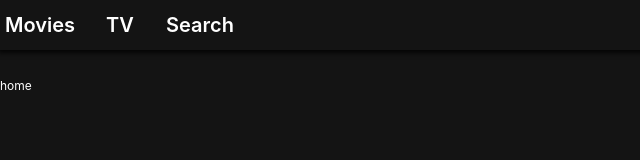
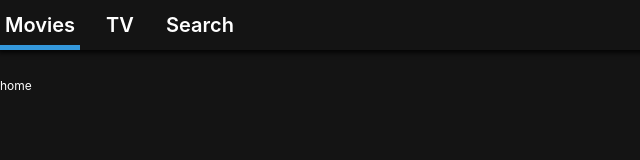
Before and after one commit to Daehun377/netflix_clone, a React (Create React App) app: page / in a window 1280 px wide. Shown: the top 160 px of the page, without its empty margins (0-640 px from the left). Built offline with nearby package versions, Linux system fonts and the light colour scheme.

Commit message:
[Add] location in Header (withRouter)

```diff
--- a/src/Components/Header.js
+++ b/src/Components/Header.js
@@ -1,5 +1,5 @@
 import React from 'react';
-import {Link} from "react-router-dom";
+import {Link, withRouter} from "react-router-dom";
 import styled from "styled-components";
 
 
@@ -27,6 +27,9 @@
   text-align: center;
   font-size: 20px;
   font-weight: 600;
+  border-bottom: 5px solid
+    ${(props) => (props.current ? "#3498db" : "transparent")};
+  transition: border-bottom 0.5s ease-in-out;
 `;
 
 const SLINK = styled(Link)`
@@ -38,22 +41,20 @@
 
 
 
-const Header = () => {
+export default withRouter(({location : {pathname}}) => {
     return (
         <Head>
             <List>
-                <Item>
+                <Item current={pathname === "/"}>
                     <SLINK to={"/"}>Movies</SLINK>
                 </Item>
-                <Item>
-                    <SLINK to={"/TV"}>TV</SLINK>
+                <Item current={pathname === "/tv"}>
+                    <SLINK to={"/tv"}>TV</SLINK>
                 </Item>
-                <Item>
-                    <SLINK to={"/Search"}>Search</SLINK>
+                <Item current={pathname === "/search"}>
+                    <SLINK to={"/search"}>Search</SLINK>
                 </Item>
             </List>
         </Head>
-    );
-};
-
-export default Header;
+    )
+});
```
